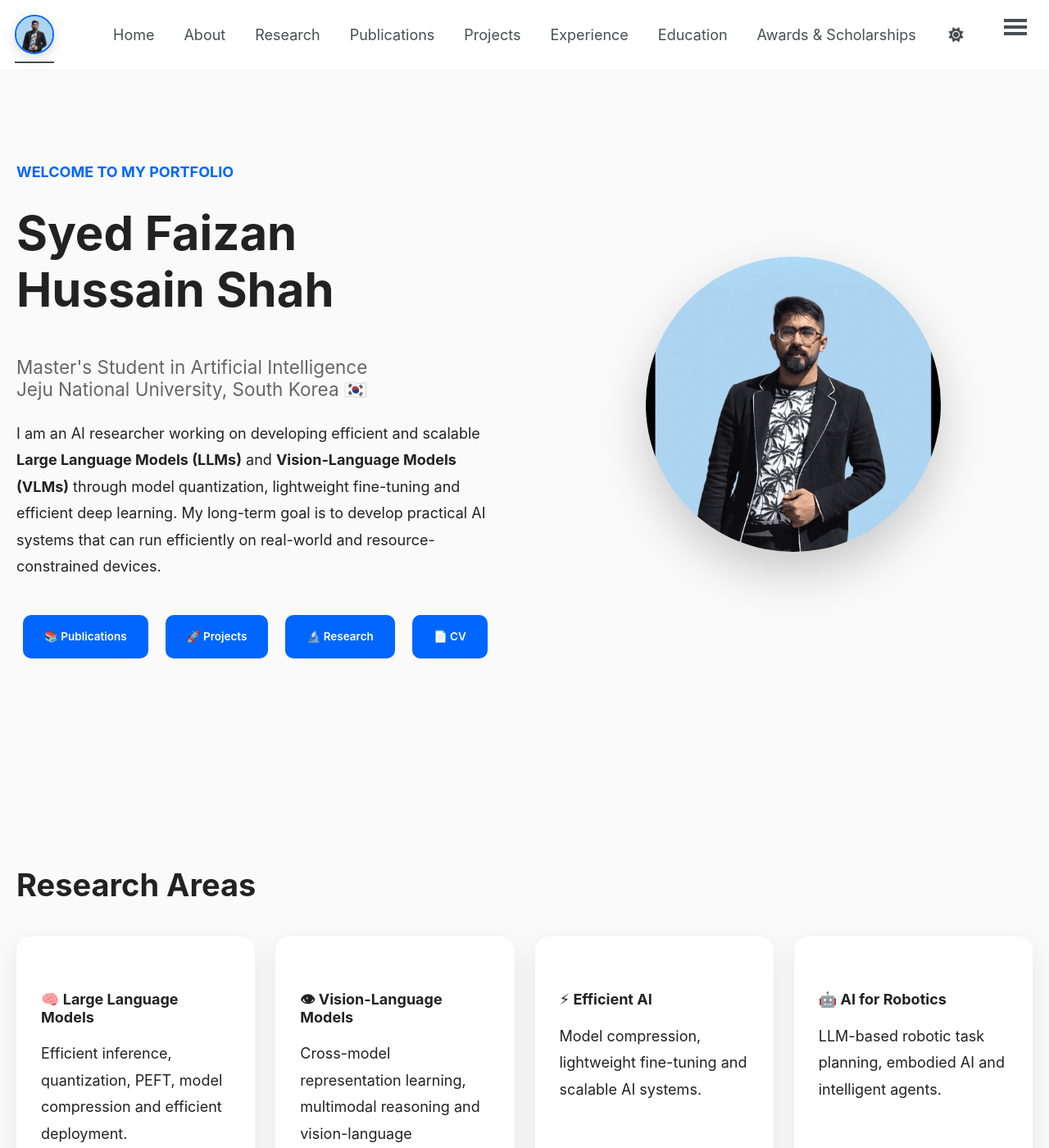
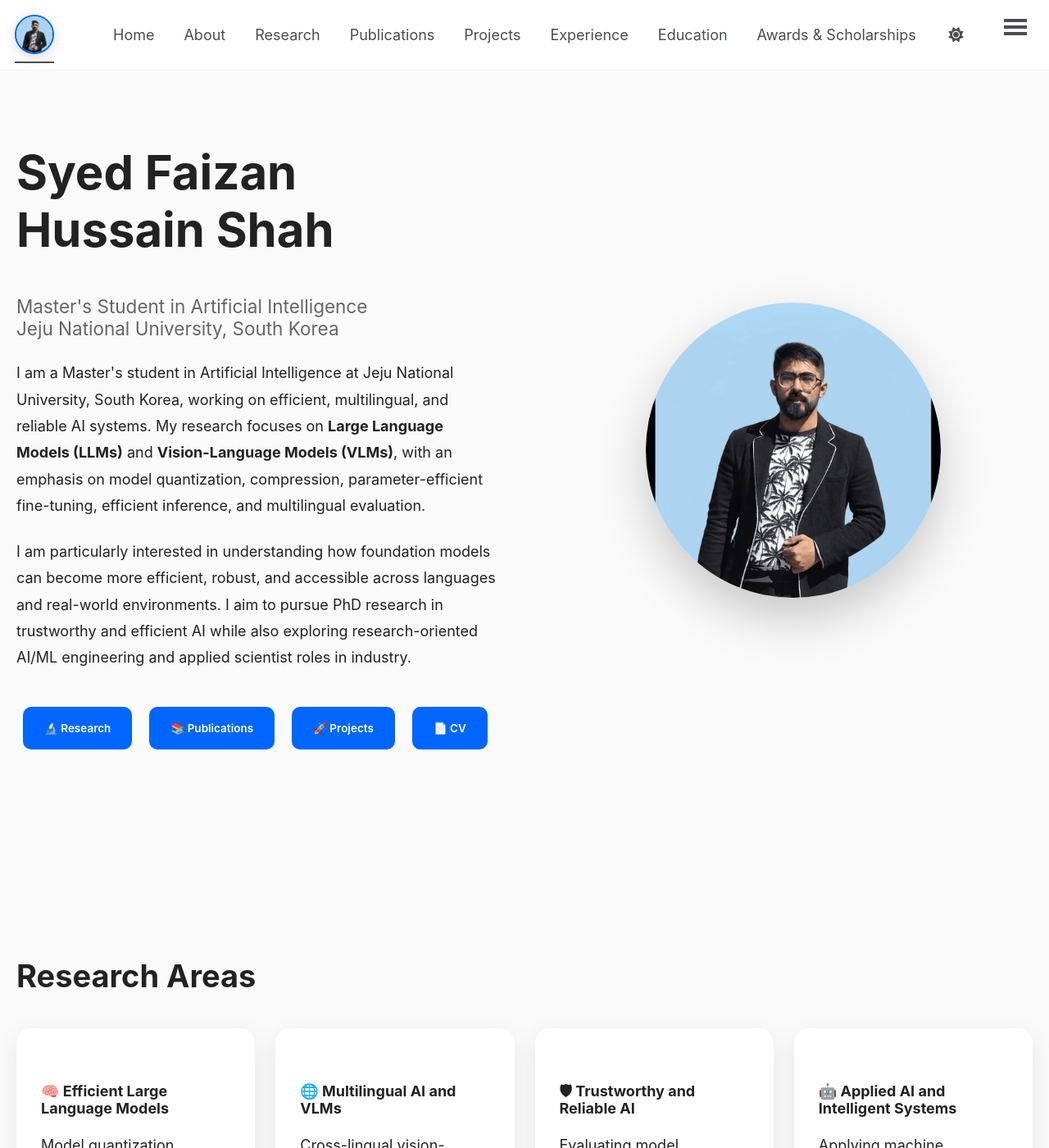
Before and after one commit to Fazi743/Fazi743.github.io, a Jekyll site: the page built from index.html, in a window 1280 px wide and 1400 px high. Shown: the whole window at 82% size. Built offline with Jekyll 4.4.1, drawn with Linux system fonts in a browser that asks for light colours; a style sheet for code colours, icons or effects is not loaded; some of the changed text lies outside the part shown.

Commit message:
Update index.html

```diff
--- a/index.html
+++ b/index.html
@@ -2,42 +2,45 @@
 layout: default
 title: Home
 ---
-
-
 <!-- ================= HERO ================= -->
 
 <div class="hero">
 
     <div class="hero-left">
 
-        <p class="highlight">WELCOME TO MY PORTFOLIO</p>
-
         <h1>Syed Faizan Hussain Shah</h1>
 
         <h2>
             Master's Student in Artificial Intelligence <br>
-            Jeju National University, South Korea 🇰🇷
+            Jeju National University, South Korea
         </h2>
 
         <p>
+            I am a Master's student in Artificial Intelligence at
+            Jeju National University, South Korea, working on efficient,
+            multilingual, and reliable AI systems. My research focuses on
+            <strong>Large Language Models (LLMs)</strong> and
+            <strong>Vision-Language Models (VLMs)</strong>, with an emphasis
+            on model quantization, compression, parameter-efficient
+            fine-tuning, efficient inference, and multilingual evaluation.
+        </p>
 
-            I am an AI researcher working on developing efficient and scalable
-            <strong>Large Language Models (LLMs)</strong> and
-            <strong>Vision-Language Models (VLMs)</strong> through model
-            quantization, lightweight fine-tuning and efficient deep learning.
-
-            My long-term goal is to develop practical AI systems that can run
-            efficiently on real-world and resource-constrained devices.
-
+        <p>
+            I am particularly interested in understanding how foundation
+            models can become more efficient, robust, and accessible across
+            languages and real-world environments. I aim to pursue PhD
+            research in trustworthy and efficient AI while also exploring
+            research-oriented AI/ML engineering and applied scientist roles
+            in industry.
         </p>
 
         <div style="margin-top:35px;">
 
+            <a class="btn" href="/research/">🔬 Research</a>
+
             <a class="btn" href="/publications/">📚 Publications</a>
 
             <a class="btn" href="/projects/">🚀 Projects</a>
-
-            <a class="btn" href="/research/">🔬 Research</a>
 
             <a class="btn" href="/files/cv.pdf" target="_blank" rel="noopener">📄 CV</a>
 
@@ -64,40 +67,48 @@
 
 <div class="card">
 
-<h3>🧠 Large Language Models</h3>
+<h3>🧠 Efficient Large Language Models</h3>
 
 <p>
-Efficient inference, quantization, PEFT, model compression and efficient deployment.
+    Model quantization, mixed-precision methods, model compression,
+    parameter-efficient fine-tuning, and memory-efficient inference
+    under computational constraints.
 </p>
 
 </div>
 
 <div class="card">
 
-<h3>👁 Vision-Language Models</h3>
+<h3>🌐 Multilingual AI and VLMs</h3>
 
 <p>
-Cross-model representation learning, multimodal reasoning and vision-language understanding.
+    Cross-lingual vision-language alignment, multilingual
+    representation learning, native-script versus Romanized
+    text, and evaluation of models in low-resource languages.
 </p>
 
 </div>
 
 <div class="card">
 
-<h3>⚡ Efficient AI</h3>
+<h3>🛡 Trustworthy and Reliable AI</h3>
 
 <p>
-Model compression, lightweight fine-tuning and scalable AI systems.
+    Evaluating model robustness, reliability, and performance
+    across languages and input conditions, with an interest
+    in trustworthy foundation models and AI alignment.
 </p>
 
 </div>
 
 <div class="card">
 
-<h3>🤖 AI for Robotics</h3>
+<h3>🤖 Applied AI and Intelligent Systems</h3>
 
 <p>
-LLM-based robotic task planning, embodied AI and intelligent agents.
+    Applying machine learning, computer vision, and
+    multimodal methods to practical problems, including
+    robotic task planning and infrastructure monitoring.
 </p>
 
 </div>
@@ -116,26 +127,21 @@
 
 <div class="card">
 
-<h3>🏆 Best Paper Award</h3>
+<h3>🏆 Research Recognition</h3>
 
 <p>
-
     Received the Best Research Paper Award at the
     12th International Conference on Internet of Things and Convergence (IoTCon 2026).
-
 </p>
 
 </div>
 
 <div class="card">
 
-<h3>📄 Journal Submission</h3>
+<h3>📄 Submissions</h3>
 
 <p>
-
-Attention-Aware Adaptive Block-Wise Quantization with qLoRA+
-currently under review in Neural Computing and Applications.
-
+    Currently three manuscript under-review.
 </p>
 
 </div>
@@ -145,10 +151,8 @@
 <h3>🎓 Teaching Assistant</h3>
 
 <p>
-
-Teaching undergraduate courses in Generative AI
-and Big Data Analysis & Visualization.
-
+    Supporting undergraduate teaching in Generative AI
+    and Big Data Analysis and Visualization.
 </p>
 
 </div>
@@ -158,12 +162,8 @@
 <h3>🔬 Current Research</h3>
 
 <p>
-
-Researching Efficient LLMs,
-Vision-Language Models,
-PlanRAG,
-and Robotic Task Planning.
-
+    Researching Efficient LLMs and
+    Vision-Language Models.
 </p>
 
 </div>
@@ -176,62 +176,55 @@
 
 <section class="section">
 
-<h2>Featured Publications</h2>
+<h2>Selected Research</h2>
 
 <div class="grid">
 
 <div class="card">
 
-<h3>Attention-Aware Adaptive Block-Wise Quantization</h3>
+<h3>Efficient LLM Quantization and Fine-Tuning</h3>
 
 <p>
-
-Efficient LLM fine-tuning using adaptive mixed-bit quantization.
-
+    Investigating attention-aware mixed-bit quantization
+    and quantization-aware low-rank adaptation to balance
+    language-model quality, memory consumption, and
+    inference efficiency.
 </p>
 
 <a class="btn" href="/publications/">
-
-View Publications
-
+            View Research
         </a>
 
 </div>
 
 <div class="card">
 
-<h3>PlanRAG Decision QA</h3>
+<h3>Low-Resource Multilingual Visual Grounding</h3>
 
 <p>
-
-Empirical analysis of PlanRAG-style
-LLM agents for decision question answering.
-
+    Evaluating cross-lingual vision-language understanding
+    across multiple languages and native-script and
+    Romanized text representations.
 </p>
 
 <a class="btn" href="/publications/">
-
-View Publications
-
+            View Research
         </a>
 
 </div>
 
 <div class="card">
 
-<h3>Railway Infrastructure AI</h3>
+<h3>AI for Railway Infrastructure Monitoring</h3>
 
         <p>
-
-Point-cloud based intelligent railway
-monitoring and infrastructure inspection.
-
+            Exploring computer vision and point-cloud-based
+            approaches for intelligent railway inspection
+            and infrastructure maintenance.
         </p>
 
-<a class="btn" href="/publications/">
-
-View Publications
-
+<a class="btn" href="/projects/">
+            View Project
         </a>
 
 </div>
@@ -263,20 +256,19 @@
 
 <div class="card">
 
-<h3>🛰 Cross-Model VLM Analysis</h3>
+<h3>🌍 Cross-Lingual Vision-Language Evaluation</h3>
 
 <p>
-
-Cross-model embedding alignment
-analysis for CLIP, SigLIP, EVA-CLIP and AltCLIP.
-
+    Comparing CLIP-family and multilingual vision-language
+    models to understand language-dependent performance
+    and cross-lingual alignment.
 </p>
 
 </div>
 
 <div class="card">
 
-<h3>🧩 PlanRAG</h3>
+<h3>🧩 LLM-Based Planning and Decision QA</h3>
 
 <p>
 
@@ -347,3 +339,32 @@
 </div>
 
 </section>
+
+<!-- ================= PROFESSIONAL GOALS ================= -->
+
+<section class="section">
+
+<h2>Research and Career Goals</h2>
+
+<p>
+    I am preparing for the next stage of my research career,
+    with a particular interest in PhD opportunities involving
+    efficient foundation models, multilingual AI, trustworthy
+    machine learning, and model evaluation. I am also interested
+    in research-focused industry positions where I can contribute
+    to developing, evaluating, and deploying practical AI systems.
+</p>
+
+<p>
+    I value rigorous experimentation, reproducible research,
+    empirical evaluation, and methods that balance model
+    performance with real-world computational constraints.
+</p>
+
+<p>
+    If you are interested in research collaboration, PhD
+    opportunities, or applied AI projects, please feel free
+    to get in touch.
+</p>
+
+</section>
```
Also changed, not shown: other parts of index.html (+3 -3 lines). Lines whose indentation alone changed are shown as unchanged.
